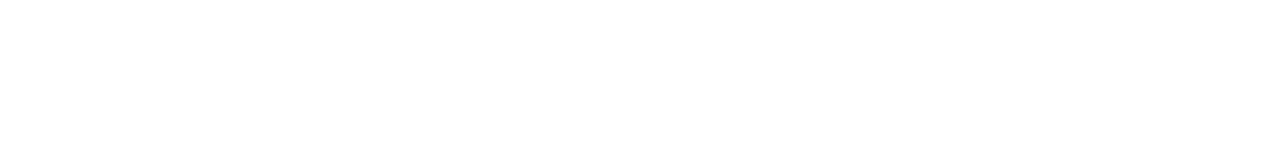
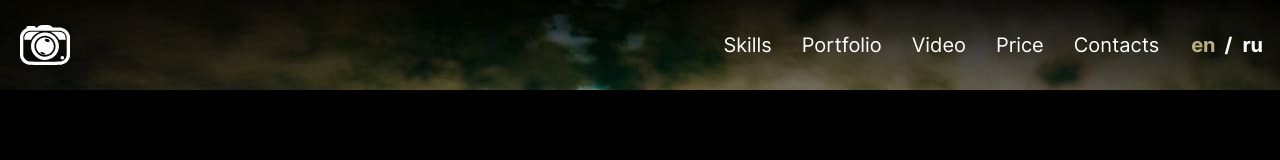
Before and after one commit to ZmitserFurmanau/JSFEPRESCHOOL, a plain HTML site: page portfolio/index.html in a window 1280 px wide. Drawn offline with Linux system fonts and the light colour scheme.

Commit message:
feat: add header html & css

```diff
--- a/portfolio/index.html
+++ b/portfolio/index.html
@@ -1,5 +1,6 @@
 <!DOCTYPE html>
 <html lang="en">
+
 <head>
     <meta charset="UTF-8">
     <meta http-equiv="X-UA-Compatible" content="IE=edge">
@@ -8,9 +9,35 @@
     <link rel="stylesheet" href="./style.css">
     <title>Porfolio</title>
 </head>
+
 <body>
-    <header>
+    <header class="header">
+        <div class="container">
+            <div class="header-container">
 
+                <div class="logo-container">
+                    <img src="./assets/svg/logo_1.svg" alt="logo" class="logo">
+                </div>
+
+                <nav class="nav">
+                    <ul class="nav-list">
+                        <li class="nav-item"><a href="#skills" class="nav-link">Skills</a></li>
+                        <li class="nav-item"><a href="#portfolio" class="nav-link">Portfolio</a></li>
+                        <li class="nav-item"><a href="#video" class="nav-link">Video</a></li>
+                        <li class="nav-item"><a href="#price" class="nav-link">Price</a></li>
+                        <li class="nav-item"><a href="#contacts" class="nav-link">Contacts</a></li>
+                    </ul>
+                </nav>
+
+                <div class="lang-switch">
+                    <div class="eng"> en </div>
+                    <div class="slash">/</div>
+                    <div class="rus">ru</div>
+                </div>
+
+            </div>
+
+        </div>
     </header>
     <main>
 
--- a/portfolio/style.css
+++ b/portfolio/style.css
@@ -15,3 +15,102 @@
     src: url("./assets/fonts/inter/static/inter-bold.ttf");
     font-weight: 700;
 }
+
+:root {
+    --bg-dark: #000000;
+    --gold-portfolio: #BDAE82;
+    --white-portfolio: #FFFFFF;
+}
+
+html {
+    scroll-behavior: smooth;
+    display: flex;
+    flex-direction: column;
+    justify-content: center;
+}
+
+body {
+    font-family: 'Inter', sans-serif;
+    color: var(--white-portfolio);
+    background-color: var(--bg-dark);
+    margin: 0;
+}
+
+h1, h2 {
+    font-family: 'Merriweather', serif;
+}
+
+.header {
+    font-weight: 400;
+    font-size: 20px;
+    line-height: 50px;
+}
+
+.header-container {
+    display: flex;
+    background: url('./assets/img/bg.jpg');
+    background-repeat: no-repeat;
+    background-position: center 0;
+    height: 90px;
+}
+
+.logo-container {
+    display: flex;
+    align-items: center;
+}
+
+.logo {
+    height: 50px;
+    padding: 0 20px;
+    transition: 0.3s;
+}
+
+.logo:hover {
+    filter: invert(26%) sepia(15%) saturate(638%) hue-rotate(7deg) brightness(92%) contrast(87%);
+}
+
+.nav {
+    margin-left: auto;
+    display: flex;
+}
+
+.nav-list {
+    display: flex;
+    list-style: none;
+    color: var(--white-portfolio);
+    transition: .5s;
+}
+
+.nav-link {
+    text-decoration: none;
+    color: var(--white-portfolio);
+    transition: 0.5s;
+    padding: 0 15px;
+}
+
+.nav-link:hover {
+    color: var(--gold-portfolio);
+    filter: invert(26%) sepia(15%) saturate(638%) hue-rotate(7deg) brightness(92%) contrast(87%);
+}
+
+.lang-switch {
+    display: flex;
+    align-items: center;
+    transition: 0.5s;
+    padding: 0 17px;
+    font-weight: 700;
+    font-size: 20px;
+    line-height: 50px;
+}
+
+.eng {
+    color: var(--gold-portfolio);
+}
+
+.slash {
+    padding: 0 10px 0 9px;
+}
+
+.rus {
+    color: var(--white-portfolio);
+}
```
